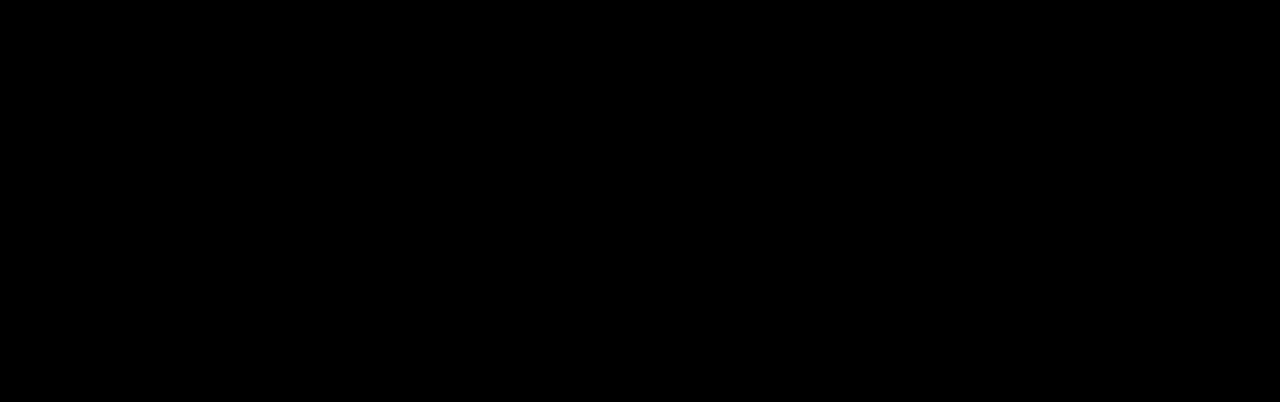
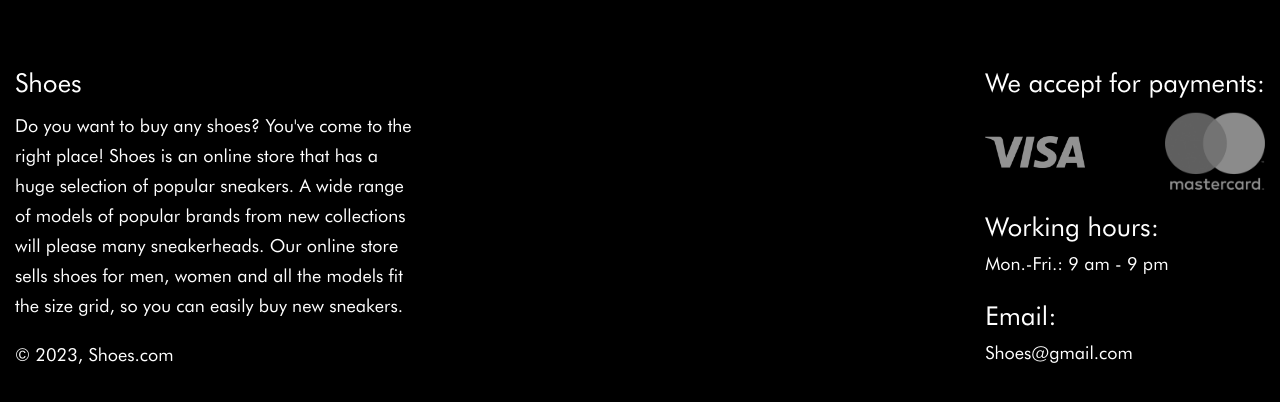
Before and after one commit to enamoredevil/react-shoes, a React (Create React App) app: page / in a window 1280 px wide. Shown: the part 1352-1754 px from the top of the page. Before the commit the page ends 1346 px from the top, so only its background shows below. Built offline with nearby package versions, Linux system fonts and the light colour scheme.

Commit message:
footer_component_added

```diff
--- a/src/components/app/App.js
+++ b/src/components/app/App.js
@@ -3,16 +3,17 @@
 import Header from "../header/Header";
 import Hero from "../hero/Hero";
 import Catalog from "../catalog/Catalog";
+import Footer from "../footer/Footer";
 
 const App = () => {
   return (
     <div className="app">
-        <Header />
-        <Hero />
-        <Catalog />
+      <Header />
+      <Hero />
+      <Catalog />
+      <Footer />
     </div>
   );
 };
 
-
 export default App;
--- /dev/null
+++ b/src/components/footer/Footer.js
@@ -0,0 +1,48 @@
+import React from "react";
+
+import "./footer.scss";
+
+import visa from "../../assets/visa.png";
+import mastercard from "../../assets/mastercard.png";
+
+const Footer = () => {
+  return (
+    <footer className="footer">
+      <div className="footer__container container">
+        <div className="footer__description">
+          <h4>Shoes</h4>
+          <p>
+            Do you want to buy any shoes? You've come to the right place! Shoes
+            is an online store that has a huge selection of popular sneakers. A
+            wide range of models of popular brands from new collections will
+            please many sneakerheads. Our online store sells shoes for men,
+            women and all the models fit the size grid, so you can easily buy
+            new sneakers.
+          </p>
+          <span>© 2023, Shoes.com</span>
+        </div>
+        <div className="footer__info">
+          <div className="footer__payments">
+            <h4>We accept for payments:</h4>
+            <div>
+              <img src={visa} alt="visa" />
+              <img src={mastercard} alt="mastercard" />
+            </div>
+          </div>
+          <div className="footer__services">
+            <div>
+              <h4>Working hours:</h4>
+              <span>Mon.-Fri.: 9 am - 9 pm</span>
+            </div>
+            <div>
+              <h4>Email:</h4>
+              <span>Shoes@gmail.com</span>
+            </div>
+          </div>
+        </div>
+      </div>
+    </footer>
+  );
+};
+
+export default Footer;
--- /dev/null
+++ b/src/components/footer/footer.scss
@@ -0,0 +1,58 @@
+.footer {
+  border-top: 1px solid #fff;
+
+  &__container {
+    padding: 75px 15px;
+    display: flex;
+    justify-content: space-between;
+  }
+
+  &__description {
+    max-width: 400px;
+
+    h4 {
+      font-size: 26px;
+      text-transform: capitalize;
+      margin-bottom: 15px;
+    }
+
+    p {
+      line-height: 30px;
+      margin-bottom: 25px;
+    }
+  }
+
+  &__info {
+    display: flex;
+    flex-direction: column;
+    gap: 20px;
+  }
+
+  &__payments {
+    h4 {
+      font-size: 26px;
+      margin-bottom: 15px;
+    }
+
+    div {
+      display: flex;
+      align-items: center;
+      justify-content: space-between;
+
+      img {
+        width: 100px;
+      }
+    }
+  }
+
+  &__services {
+    display: flex;
+    flex-direction: column;
+    gap: 30px;
+
+    h4 {
+      font-size: 26px;
+      margin-bottom: 15px;
+    }
+  }
+}
--- a/src/components/hero/hero.scss
+++ b/src/components/hero/hero.scss
@@ -32,8 +32,10 @@
   }
 
   &__image-block {
+    max-width: 700px;
+
     img {
-      width: 700px;
+      max-width: 100%;
     }
   }
 }
```
Also changed, not shown: src/assets/mastercard.png (added), src/assets/visa.png (added).
